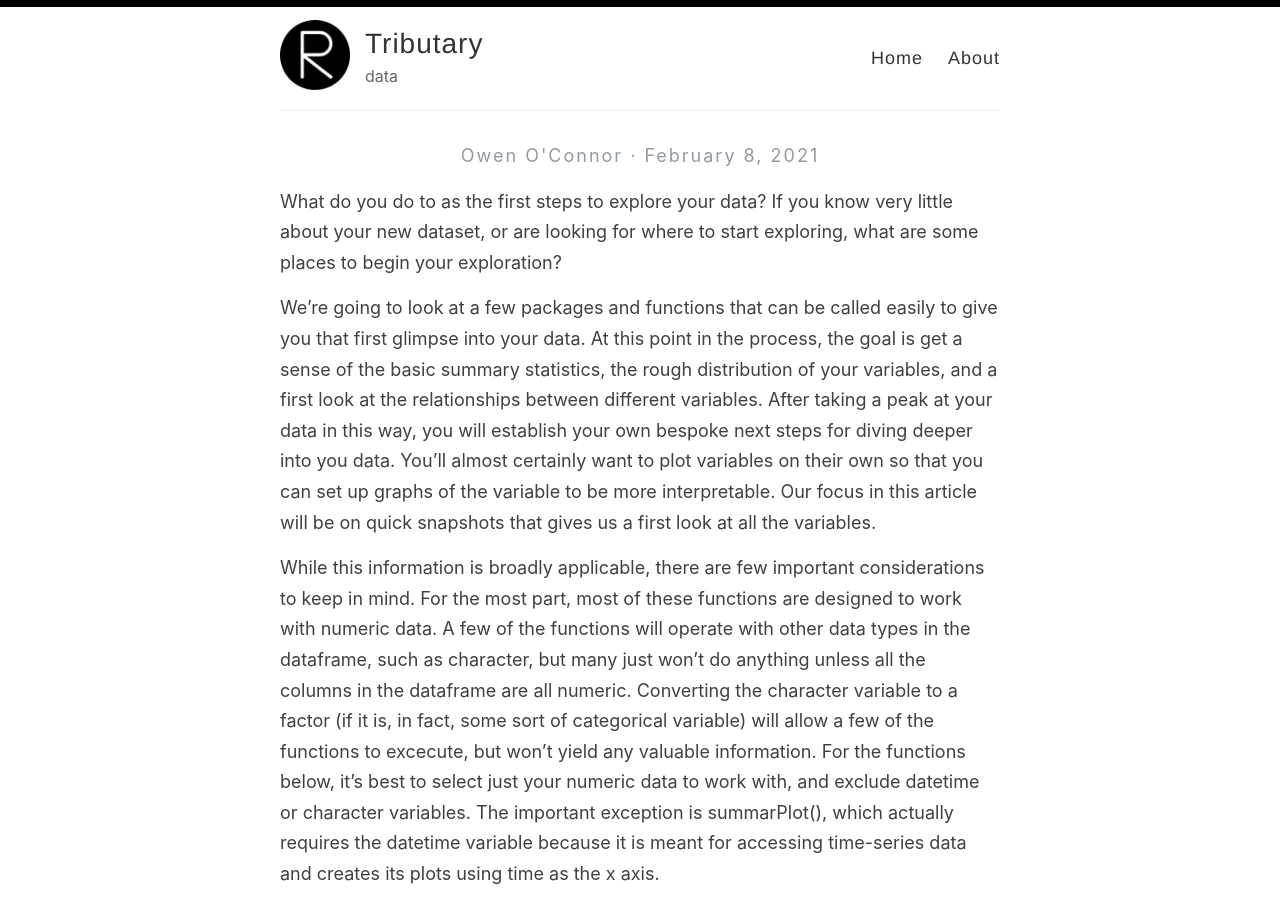
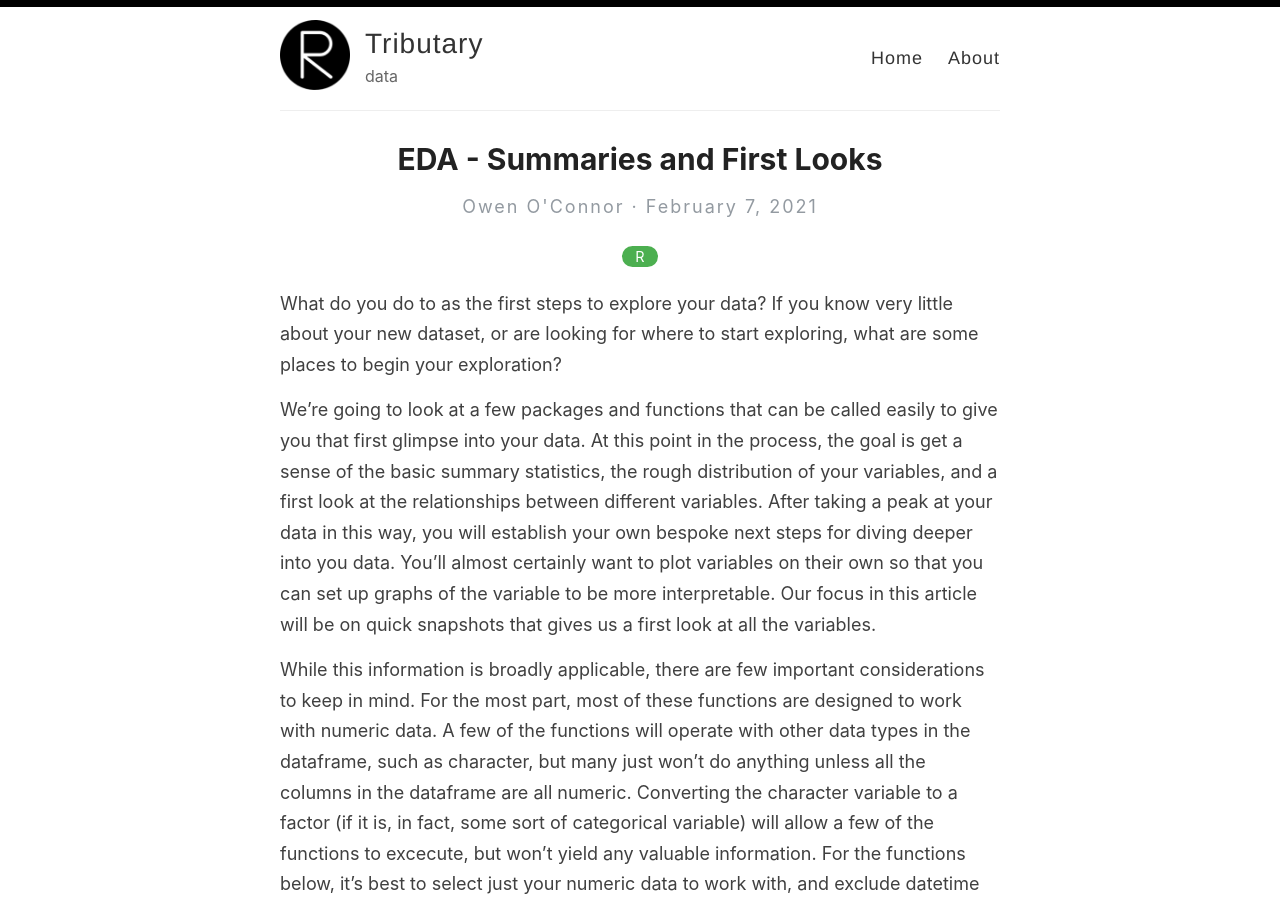
Before and after one commit to oroconnor/reverie, a Jekyll site: the page built from _posts/2021-02-07-EDA:Summaries.md, in a window 1280 px wide and 900 px high. Built offline with Jekyll 4.4.1, drawn with Linux system fonts in a browser that asks for light colours; our own code applies the rules of GitHub Pages for plain Markdown files.

Commit message:
Update 2021-02-07-EDA:Summaries.md

```diff
--- a/_posts/2021-02-07-EDA:Summaries.md
+++ b/_posts/2021-02-07-EDA:Summaries.md
@@ -1,6 +1,6 @@
 ---
 layout: post
-title:  EDA: Summaries and First Looks
+title:  EDA - Summaries and First Looks
 categories: [R]
 ---
 
```
